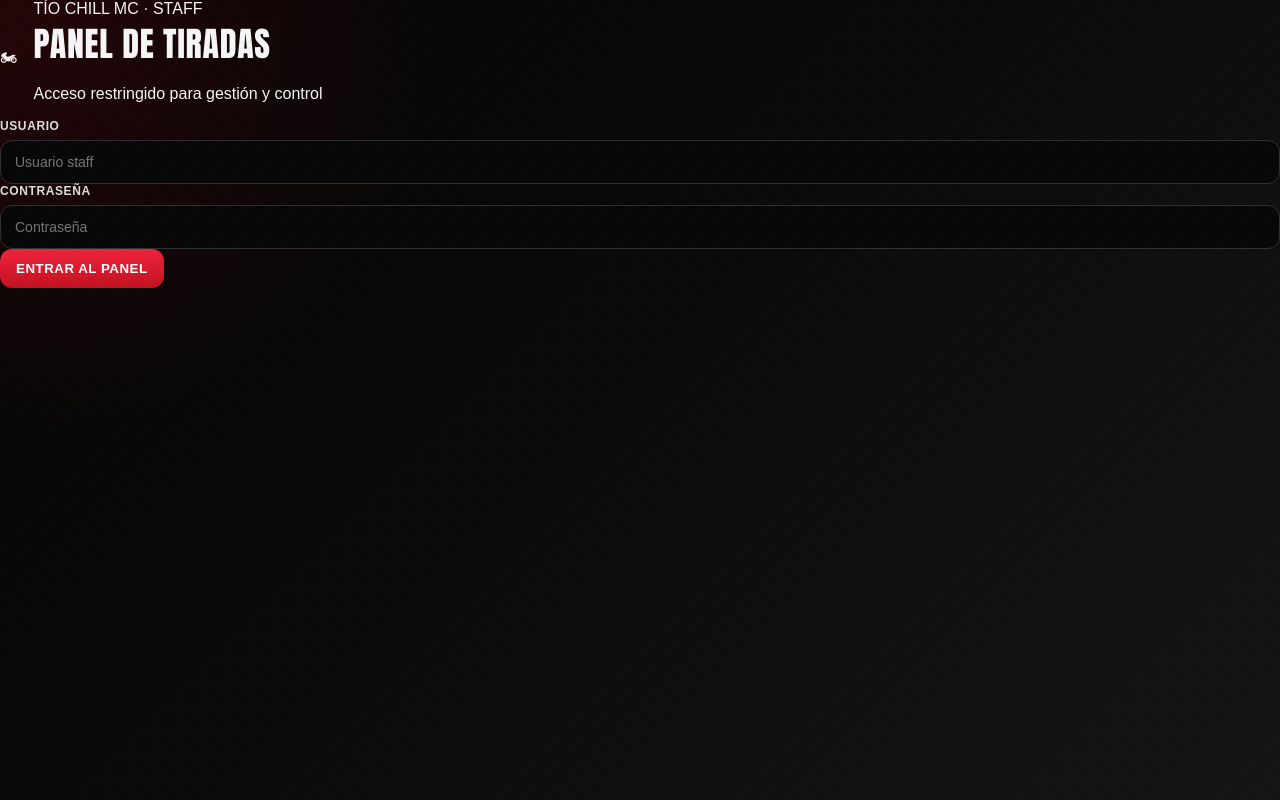
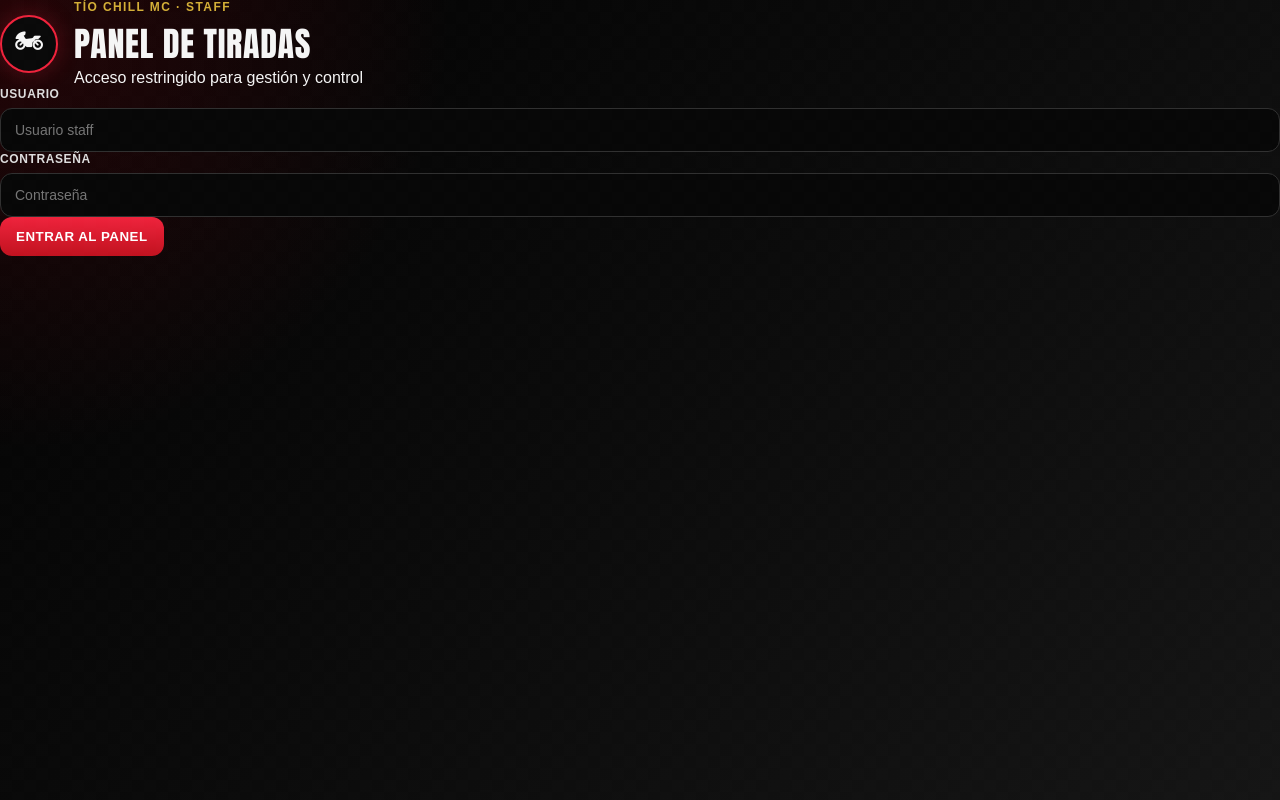
Before and after one commit to selenalbala/botTioChill, a website: page web/public/login.html in a window 1280 px wide. Drawn offline with Linux system fonts and the light colour scheme; files that its build step writes are made by us from their sources.

Commit message:
Update login.html

```diff
--- a/web/public/login.html
+++ b/web/public/login.html
@@ -9,22 +9,22 @@
 <body class="login-body">
   <div class="login-card">
     <div class="brand login-brand">
-      <div class="brand-mark">🏍</div>
+      <div class="brand-icon">🏍</div>
       <div>
-        <span class="eyebrow">TÍO CHILL MC · STAFF</span>
+        <p class="mini-title">TÍO CHILL MC · STAFF</p>
         <h1>Panel de Tiradas</h1>
-        <p>Acceso restringido para gestión y control</p>
+        <span>Acceso restringido para gestión y control</span>
       </div>
     </div>
 
     <form method="POST" action="/login" class="login-form">
-      <label class="field">
-        <span>Usuario</span>
+      <label>
+        Usuario
         <input type="text" name="username" placeholder="Usuario staff" required />
       </label>
 
-      <label class="field">
-        <span>Contraseña</span>
+      <label>
+        Contraseña
         <input type="password" name="password" placeholder="Contraseña" required />
       </label>
 
```
